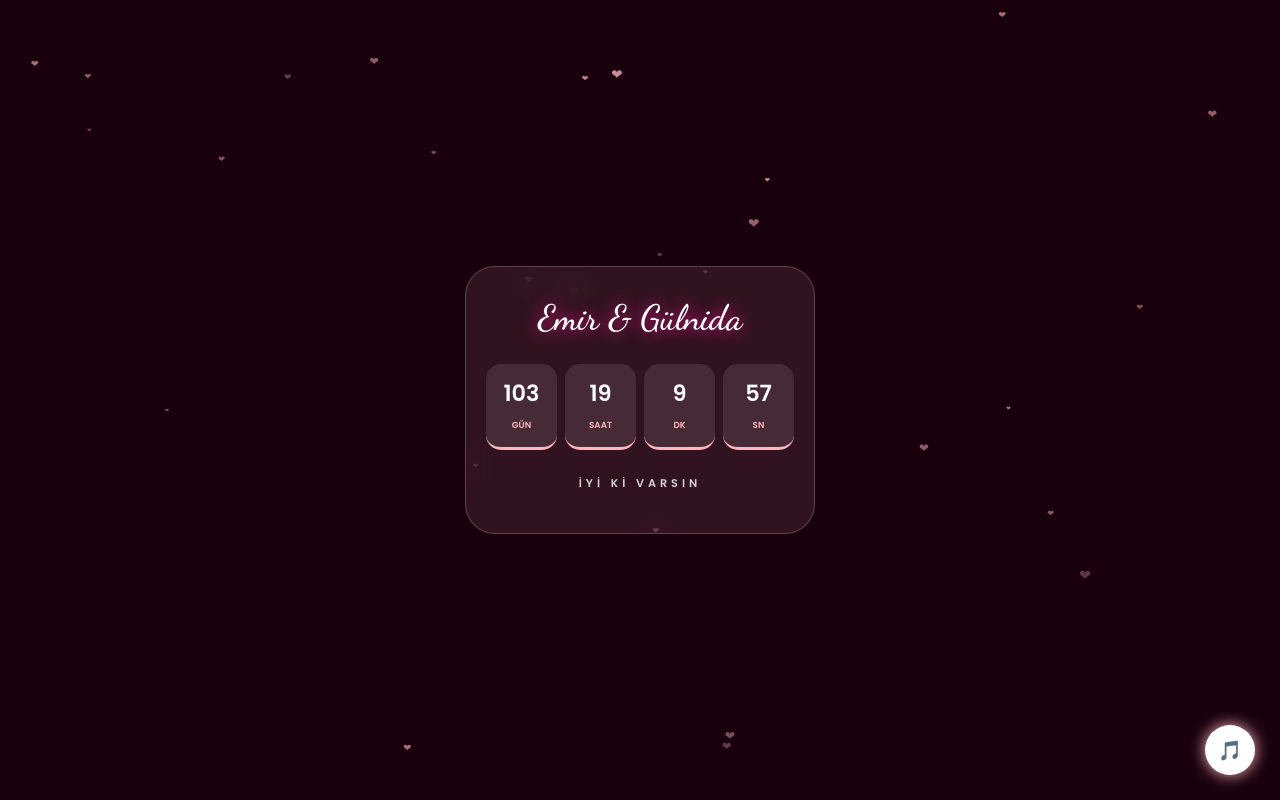
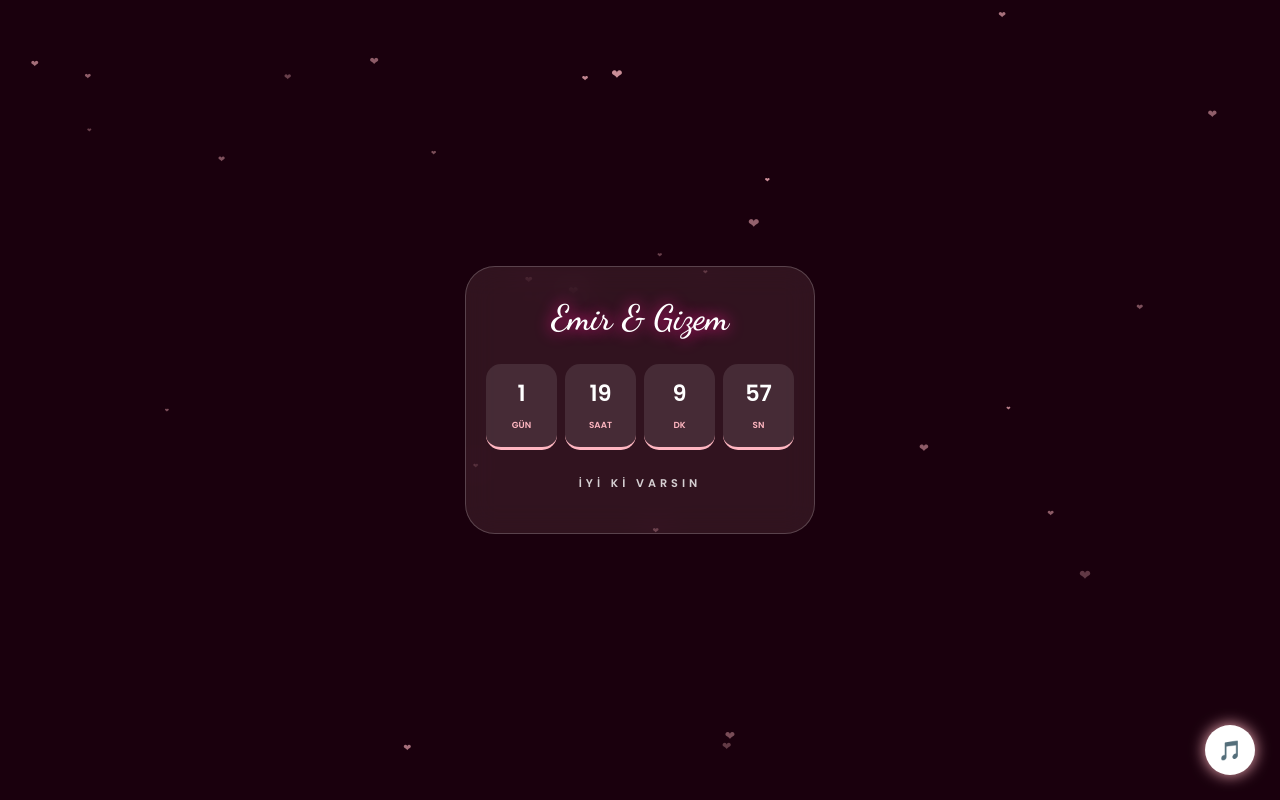
Before and after one commit to emwirss/Gulnidayiseviyorum, a plain HTML site: page index.html in a window 1280 px wide. Both pictures are taken after a click on the button "Bizim İçin Tıkla ❤️". Drawn offline with Linux system fonts and the light colour scheme.

Commit message:
Change names from Gülnida to Gizem in index.html

```diff
--- a/index.html
+++ b/index.html
@@ -3,7 +3,7 @@
 <head>
     <meta charset="UTF-8">
     <meta name="viewport" content="width=device-width, initial-scale=1.0, maximum-scale=1.0, user-scalable=no">
-    <title>Emir & Gülnida ✨</title>
+    <title>Emir & Gizem ✨</title>
     <link href="https://fonts.googleapis.com/css2?family=Dancing+Script:wght@600&family=Poppins:wght@300;600&display=swap" rel="stylesheet">
     <style>
         :root { --pembe: #FFB6C1; --koyu-pembe: #FF1493; --beyaz: #FFFFFF; }
@@ -101,7 +101,7 @@
 
     <div class="container">
         <div class="glass-card" id="mainCard">
-            <div class="names">Emir & Gülnida</div>
+            <div class="names">Emir & Gizem</div>
             <div class="timer">
                 <div class="box"><span id="d" class="num">0</span><span class="lab">Gün</span></div>
                 <div class="box"><span id="h" class="num">0</span><span class="lab">Saat</span></div>
@@ -141,7 +141,7 @@
         });
 
         // Sayaç (18 Şubat 2026'ya göre ayarlı kanka)
-        const start = new Date('2026-02-18T00:00:00');
+        const start = new Date('2026-05-31T00:00:00');
         function updateTimer() {
             const now = new Date();
             const diff = now - start;
```
